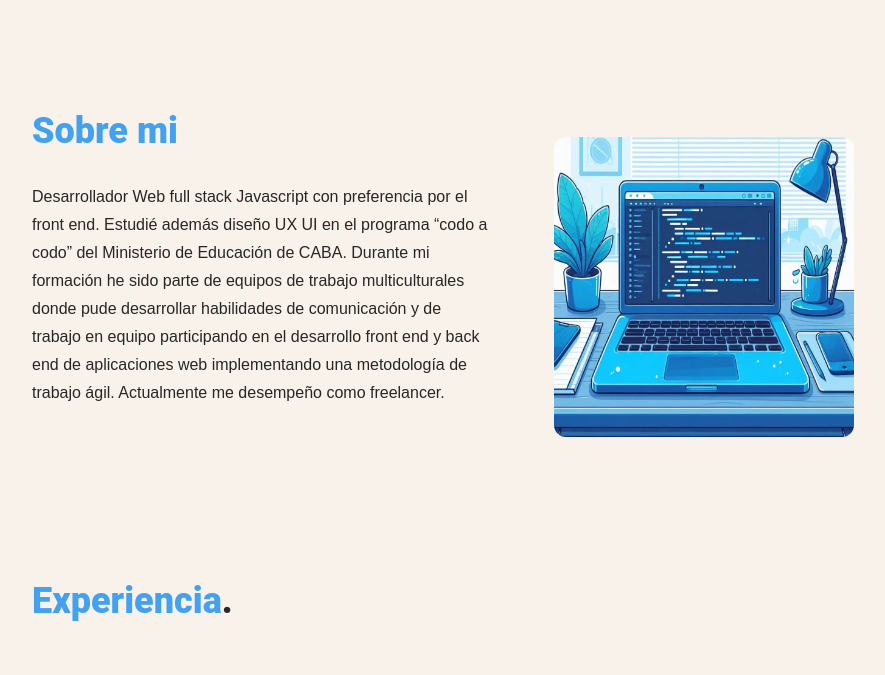
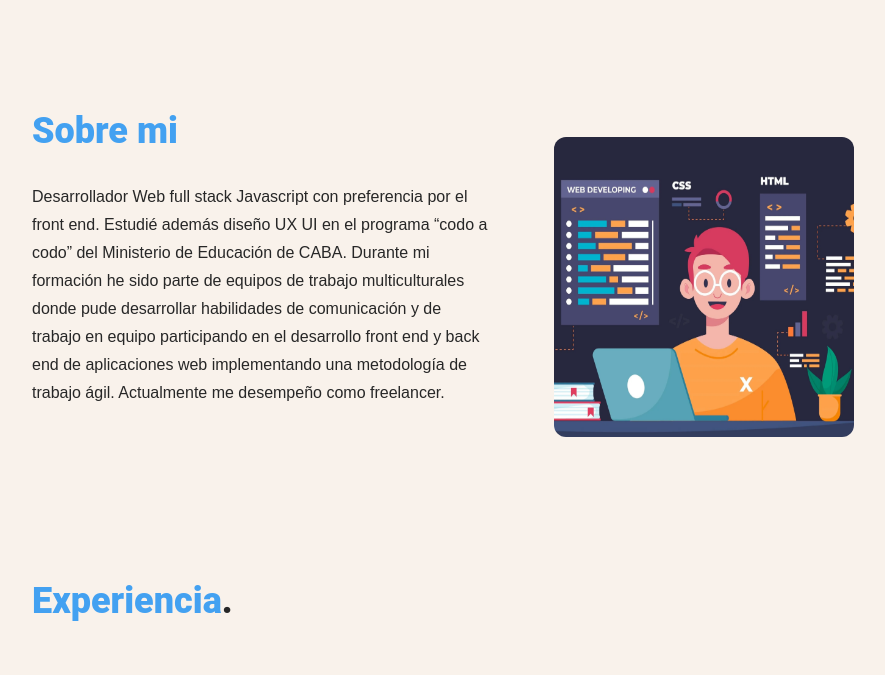
Before and after one commit to lllariogonzalez/Portfolio-Damian-Gonzalez, an Astro site: page / in a window 1280 px wide. Shown: the part 780-1455 px from the top of the page, without its empty margins (197-1082 px from the left). Built offline with nearby package versions, Linux system fonts and the light colour scheme; Astro itself is replaced by a stand-in of ours; a web font is replaced by a local one.

Commit message:
replace about section image

```diff
--- a/src/sections/aboutSection.astro
+++ b/src/sections/aboutSection.astro
@@ -21,8 +21,8 @@
         </div>
     </article>
     <img
-        class="rounded-xl h-[200px] w-[200px] sm:w-[300px] sm:h-[300px] mt-14"
-        src="/blueCod.webp"
+        class="rounded-xl h-[200px] w-[300px] sm:w-[300px] sm:h-[300px] mt-14"
+        src="/development.webp"
         alt="Damian Gonzalez - Desarrollador Frontend"
         loading="lazy"
     />
```
Also changed, not shown: public/development.webp (added).
